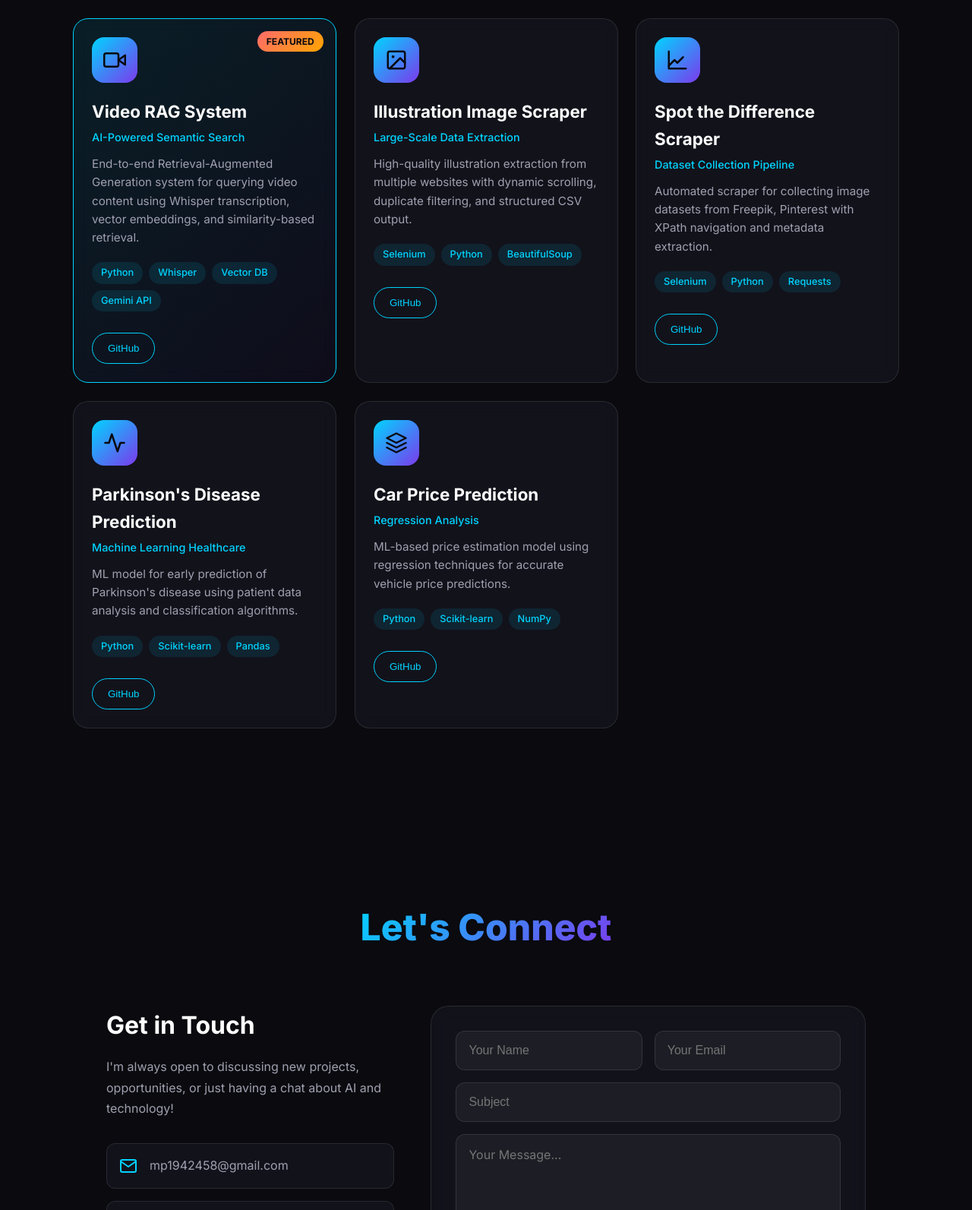
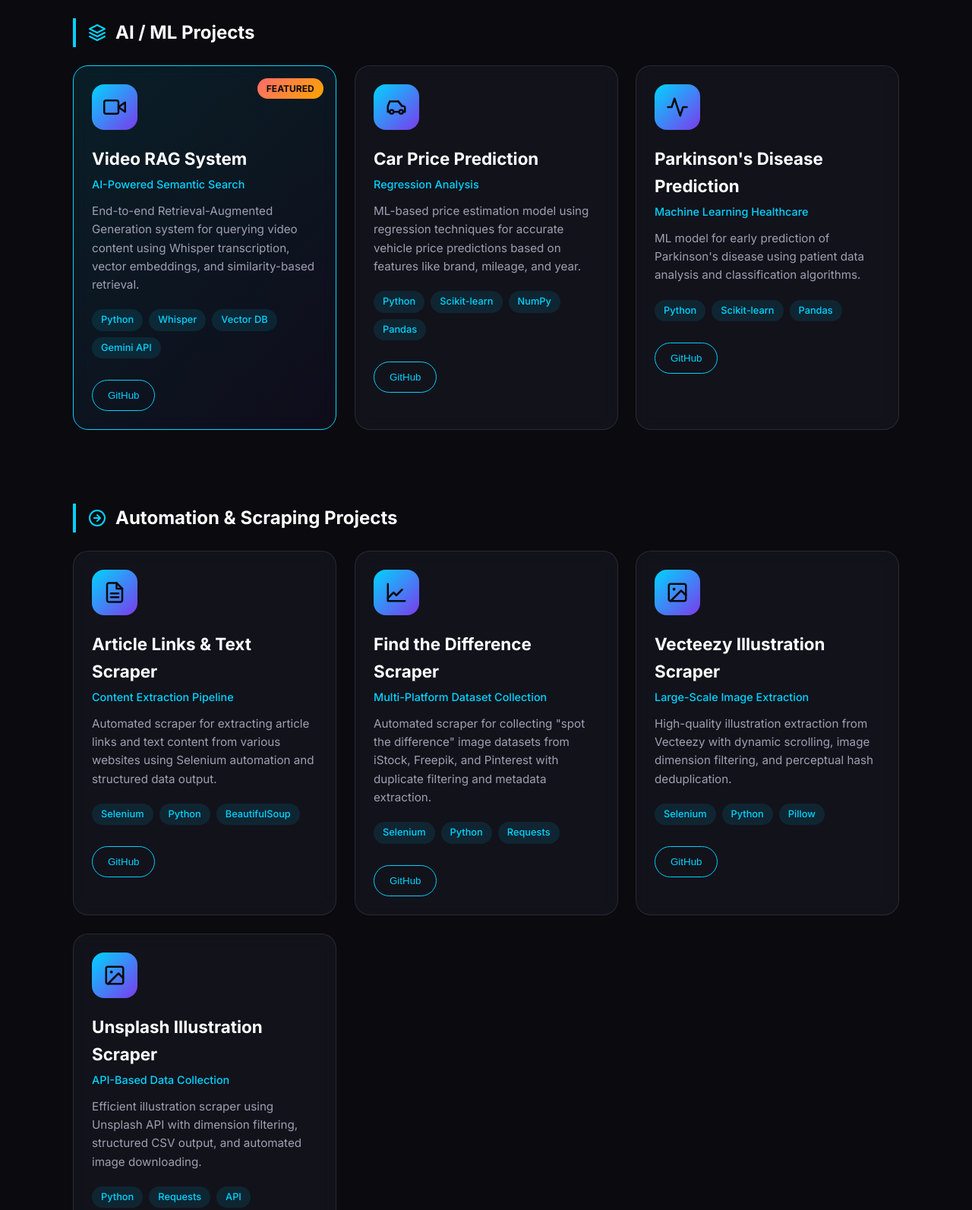
Before and after one commit to mohitpatel1904/portfolio_website, a plain HTML site: page index.html in a window 1280 px wide. Shown: the part 4700-6293 px from the top of the page at 76% size. Drawn offline with nearby package versions, Linux system fonts and the light colour scheme.

Commit message:
Update styles and layout changes

```diff
--- a/index.html
+++ b/index.html
@@ -376,6 +376,20 @@
           Projects
         </h1>
 
+        <!-- AI/ML Projects Category -->
+        <div class="project-category">
+          <h2 data-aos="fade-right" class="category-title">
+            <svg viewBox="0 0 24 24" fill="none" xmlns="http://www.w3.org/2000/svg" width="24" height="24">
+              <path d="M12 2L2 7L12 12L22 7L12 2Z" stroke="currentColor" stroke-width="2" stroke-linecap="round"
+                stroke-linejoin="round" />
+              <path d="M2 17L12 22L22 17" stroke="currentColor" stroke-width="2" stroke-linecap="round"
+                stroke-linejoin="round" />
+              <path d="M2 12L12 17L22 12" stroke="currentColor" stroke-width="2" stroke-linecap="round"
+                stroke-linejoin="round" />
+            </svg>
+            AI / ML Projects
+          </h2>
+
           <div class="projects">
             <div data-aos="zoom-in-down" data-aos-delay="300" class="card featured">
               <div class="card-badge">Featured</div>
@@ -391,7 +405,8 @@
                 <h1>Video RAG System</h1>
                 <p class="subtitle">AI-Powered Semantic Search</p>
                 <p>
-                End-to-end Retrieval-Augmented Generation system for querying video content using Whisper transcription,
+                  End-to-end Retrieval-Augmented Generation system for querying video content using Whisper
+                  transcription,
                   vector embeddings, and similarity-based retrieval.
                 </p>
                 <div class="tech-stack">
@@ -401,8 +416,8 @@
                   <span>Gemini API</span>
                 </div>
                 <div class="action">
-                <button onclick="window.open('https://github.com/mohitpatel1904/RAG_PROJECT', '_blank')">GitHub</button>
-
+                  <button
+                    onclick="window.open('https://github.com/mohitpatel1904/RAG_PROJECT', '_blank')">GitHub</button>
                 </div>
               </div>
             </div>
@@ -410,64 +425,37 @@
             <div data-aos="zoom-in-down" data-aos-delay="400" class="card">
               <div class="card-icon">
                 <svg viewBox="0 0 24 24" fill="none" xmlns="http://www.w3.org/2000/svg">
-                <rect x="3" y="3" width="18" height="18" rx="2" stroke="currentColor" stroke-width="2" />
-                <circle cx="8.5" cy="8.5" r="1.5" fill="currentColor" />
-                <path d="M21 15L16 10L5 21" stroke="currentColor" stroke-width="2" stroke-linecap="round"
+                  <path d="M7 17m-2 0a2 2 0 1 0 4 0a2 2 0 1 0 -4 0" stroke="currentColor" stroke-width="2" />
+                  <path d="M17 17m-2 0a2 2 0 1 0 4 0a2 2 0 1 0 -4 0" stroke="currentColor" stroke-width="2" />
+                  <path d="M5 17h-2v-6l2-5h9l4 5h1a2 2 0 0 1 2 2v4h-2" stroke="currentColor" stroke-width="2"
+                    stroke-linecap="round" stroke-linejoin="round" />
+                  <path d="M9 17h6" stroke="currentColor" stroke-width="2" />
+                  <path d="M14 6l4 5" stroke="currentColor" stroke-width="2" stroke-linecap="round"
                     stroke-linejoin="round" />
                 </svg>
               </div>
 
               <div class="description">
-              <h1>Illustration Image Scraper</h1>
-              <p class="subtitle">Large-Scale Data Extraction</p>
+                <h1>Car Price Prediction</h1>
+                <p class="subtitle">Regression Analysis</p>
                 <p>
-                High-quality illustration extraction from multiple websites with dynamic scrolling, duplicate filtering,
-                and structured CSV output.
+                  ML-based price estimation model using regression techniques for accurate vehicle price predictions
+                  based on features like brand, mileage, and year.
                 </p>
                 <div class="tech-stack">
-                <span>Selenium</span>
                   <span>Python</span>
-                <span>BeautifulSoup</span>
+                  <span>Scikit-learn</span>
+                  <span>NumPy</span>
+                  <span>Pandas</span>
                 </div>
                 <div class="action">
                   <button
-                  onclick="window.open('https://github.com/mohitpatel1904/unsplash_illustration_img_scraper', '_blank')">GitHub</button>
-
+                    onclick="window.open('https://github.com/mohitpatel1904/acmegrad_project', '_blank')">GitHub</button>
                 </div>
               </div>
             </div>
 
             <div data-aos="zoom-in-down" data-aos-delay="500" class="card">
-            <div class="card-icon">
-              <svg viewBox="0 0 24 24" fill="none" xmlns="http://www.w3.org/2000/svg">
-                <path d="M21 21H3V3" stroke="currentColor" stroke-width="2" stroke-linecap="round"
-                  stroke-linejoin="round" />
-                <path d="M18 9L12 15L9 12L3 18" stroke="currentColor" stroke-width="2" stroke-linecap="round"
-                  stroke-linejoin="round" />
-              </svg>
-            </div>
-
-            <div class="description">
-              <h1>Spot the Difference Scraper</h1>
-              <p class="subtitle">Dataset Collection Pipeline</p>
-              <p>
-                Automated scraper for collecting image datasets from Freepik, Pinterest with XPath navigation and
-                metadata extraction.
-              </p>
-              <div class="tech-stack">
-                <span>Selenium</span>
-                <span>Python</span>
-                <span>Requests</span>
-              </div>
-              <div class="action">
-                <button
-                  onclick="window.open('https://github.com/mohitpatel1904/Selenium-Experience', '_blank')">GitHub</button>
-
-              </div>
-            </div>
-          </div>
-
-          <div data-aos="zoom-in-down" data-aos-delay="300" class="card">
               <div class="card-icon">
                 <svg viewBox="0 0 24 24" fill="none" xmlns="http://www.w3.org/2000/svg">
                   <path d="M22 12H18L15 21L9 3L6 12H2" stroke="currentColor" stroke-width="2" stroke-linecap="round"
@@ -490,7 +478,53 @@
                 <div class="action">
                   <button
                     onclick="window.open('https://github.com/mohitpatel1904/acmegrad_project', '_blank')">GitHub</button>
+                </div>
+              </div>
+            </div>
+          </div>
+        </div>
 
+        <!-- Automation & Scraping Projects Category -->
+        <div class="project-category">
+          <h2 data-aos="fade-right" class="category-title">
+            <svg viewBox="0 0 24 24" fill="none" xmlns="http://www.w3.org/2000/svg" width="24" height="24">
+              <path d="M12 2C6.48 2 2 6.48 2 12C2 17.52 6.48 22 12 22C17.52 22 22 17.52 22 12C22 6.48 17.52 2 12 2Z"
+                stroke="currentColor" stroke-width="2" />
+              <path d="M8 12H16M16 12L12 8M16 12L12 16" stroke="currentColor" stroke-width="2" stroke-linecap="round"
+                stroke-linejoin="round" />
+            </svg>
+            Automation & Scraping Projects
+          </h2>
+
+          <div class="projects">
+            <div data-aos="zoom-in-down" data-aos-delay="300" class="card">
+              <div class="card-icon">
+                <svg viewBox="0 0 24 24" fill="none" xmlns="http://www.w3.org/2000/svg">
+                  <path
+                    d="M14 2H6C5.46957 2 4.96086 2.21071 4.58579 2.58579C4.21071 2.96086 4 3.46957 4 4V20C4 20.5304 4.21071 21.0391 4.58579 21.4142C4.96086 21.7893 5.46957 22 6 22H18C18.5304 22 19.0391 21.7893 19.4142 21.4142C19.7893 21.0391 20 20.5304 20 20V8L14 2Z"
+                    stroke="currentColor" stroke-width="2" stroke-linecap="round" stroke-linejoin="round" />
+                  <path d="M14 2V8H20" stroke="currentColor" stroke-width="2" stroke-linecap="round"
+                    stroke-linejoin="round" />
+                  <path d="M16 13H8" stroke="currentColor" stroke-width="2" stroke-linecap="round" />
+                  <path d="M16 17H8" stroke="currentColor" stroke-width="2" stroke-linecap="round" />
+                </svg>
+              </div>
+
+              <div class="description">
+                <h1>Article Links & Text Scraper</h1>
+                <p class="subtitle">Content Extraction Pipeline</p>
+                <p>
+                  Automated scraper for extracting article links and text content from various websites using Selenium
+                  automation and structured data output.
+                </p>
+                <div class="tech-stack">
+                  <span>Selenium</span>
+                  <span>Python</span>
+                  <span>BeautifulSoup</span>
+                </div>
+                <div class="action">
+                  <button
+                    onclick="window.open('https://github.com/mohitpatel1904/Selenium-Experience/tree/main/Article_link', '_blank')">GitHub</button>
                 </div>
               </div>
             </div>
@@ -498,30 +532,87 @@
             <div data-aos="zoom-in-down" data-aos-delay="400" class="card">
               <div class="card-icon">
                 <svg viewBox="0 0 24 24" fill="none" xmlns="http://www.w3.org/2000/svg">
-                <path d="M12 2L2 7L12 12L22 7L12 2Z" stroke="currentColor" stroke-width="2" stroke-linecap="round"
+                  <path d="M21 21H3V3" stroke="currentColor" stroke-width="2" stroke-linecap="round"
                     stroke-linejoin="round" />
-                <path d="M2 17L12 22L22 17" stroke="currentColor" stroke-width="2" stroke-linecap="round"
-                  stroke-linejoin="round" />
-                <path d="M2 12L12 17L22 12" stroke="currentColor" stroke-width="2" stroke-linecap="round"
+                  <path d="M18 9L12 15L9 12L3 18" stroke="currentColor" stroke-width="2" stroke-linecap="round"
                     stroke-linejoin="round" />
                 </svg>
               </div>
 
               <div class="description">
-              <h1>Car Price Prediction</h1>
-              <p class="subtitle">Regression Analysis</p>
+                <h1>Find the Difference Scraper</h1>
+                <p class="subtitle">Multi-Platform Dataset Collection</p>
                 <p>
-                ML-based price estimation model using regression techniques for accurate vehicle price predictions.
+                  Automated scraper for collecting "spot the difference" image datasets from iStock, Freepik, and
+                  Pinterest with duplicate filtering and metadata extraction.
+                </p>
+                <div class="tech-stack">
+                  <span>Selenium</span>
+                  <span>Python</span>
+                  <span>Requests</span>
+                </div>
+                <div class="action">
+                  <button
+                    onclick="window.open('https://github.com/mohitpatel1904/Selenium-Experience/tree/main/img', '_blank')">GitHub</button>
+                </div>
+              </div>
+            </div>
+
+            <div data-aos="zoom-in-down" data-aos-delay="500" class="card">
+              <div class="card-icon">
+                <svg viewBox="0 0 24 24" fill="none" xmlns="http://www.w3.org/2000/svg">
+                  <rect x="3" y="3" width="18" height="18" rx="2" stroke="currentColor" stroke-width="2" />
+                  <circle cx="8.5" cy="8.5" r="1.5" fill="currentColor" />
+                  <path d="M21 15L16 10L5 21" stroke="currentColor" stroke-width="2" stroke-linecap="round"
+                    stroke-linejoin="round" />
+                </svg>
+              </div>
+
+              <div class="description">
+                <h1>Vecteezy Illustration Scraper</h1>
+                <p class="subtitle">Large-Scale Image Extraction</p>
+                <p>
+                  High-quality illustration extraction from Vecteezy with dynamic scrolling, image dimension filtering,
+                  and perceptual hash deduplication.
+                </p>
+                <div class="tech-stack">
+                  <span>Selenium</span>
+                  <span>Python</span>
+                  <span>Pillow</span>
+                </div>
+                <div class="action">
+                  <button
+                    onclick="window.open('https://github.com/mohitpatel1904/vecteezy_img_scraper', '_blank')">GitHub</button>
+                </div>
+              </div>
+            </div>
+
+            <div data-aos="zoom-in-down" data-aos-delay="600" class="card">
+              <div class="card-icon">
+                <svg viewBox="0 0 24 24" fill="none" xmlns="http://www.w3.org/2000/svg">
+                  <rect x="3" y="3" width="18" height="18" rx="2" stroke="currentColor" stroke-width="2" />
+                  <circle cx="8.5" cy="8.5" r="1.5" fill="currentColor" />
+                  <path d="M21 15L16 10L5 21" stroke="currentColor" stroke-width="2" stroke-linecap="round"
+                    stroke-linejoin="round" />
+                </svg>
+              </div>
+
+              <div class="description">
+                <h1>Unsplash Illustration Scraper</h1>
+                <p class="subtitle">API-Based Data Collection</p>
+                <p>
+                  Efficient illustration scraper using Unsplash API with dimension filtering, structured CSV output, and
+                  automated image downloading.
                 </p>
                 <div class="tech-stack">
                   <span>Python</span>
-                <span>Scikit-learn</span>
-                <span>NumPy</span>
+                  <span>Requests</span>
+                  <span>API</span>
                 </div>
                 <div class="action">
                   <button
-                  onclick="window.open('https://github.com/mohitpatel1904/acmegrad_project', '_blank')">GitHub</button>
-
+                    onclick="window.open('https://github.com/mohitpatel1904/unsplash_illustration_img_scraper', '_blank')">GitHub</button>
+                </div>
               </div>
             </div>
           </div>
--- a/style.css
+++ b/style.css
@@ -699,6 +699,35 @@ header .mobile-nav {
   transform: translateY(-2px);
 }
 
+/* Project Category Styles */
+.project-category {
+  width: 100%;
+  max-width: 1200px;
+  margin-bottom: 48px;
+}
+
+.project-category:last-child {
+  margin-bottom: 0;
+}
+
+.project-category .category-title {
+  display: flex;
+  align-items: center;
+  gap: 12px;
+  font-size: 1.5rem;
+  font-weight: 700;
+  color: var(--text-primary);
+  margin-bottom: 24px;
+  padding-left: 16px;
+  border-left: 4px solid;
+  border-image: var(--gradient-1) 1;
+}
+
+.project-category .category-title svg {
+  color: var(--primary-color);
+  flex-shrink: 0;
+}
+
 /* Education Section */
 .education-cards {
   display: grid;
@@ -788,7 +817,7 @@ header .mobile-nav {
   color: var(--text-primary);
 }
 
-.contact-info > p {
+.contact-info>p {
   color: var(--text-secondary);
   margin-bottom: 32px;
   line-height: 1.7;
@@ -1058,13 +1087,16 @@ footer .container .link-container .navigation ul li a:hover {
     stroke-dashoffset: 25%;
     stroke-dasharray: 0 50%;
   }
+
   70% {
     stroke: var(--primary-color);
   }
+
   80% {
     stroke: var(--secondary-color);
     stroke-width: 3;
   }
+
   100% {
     stroke: var(--primary-color);
     stroke-width: 0;
@@ -1085,6 +1117,7 @@ footer .container .link-container .navigation ul li a:hover {
 }
 
 @media screen and (max-width: 1024px) {
+
   header nav,
   header .extra-nav {
     display: none;
```
Lines whose indentation alone changed are shown as unchanged.
